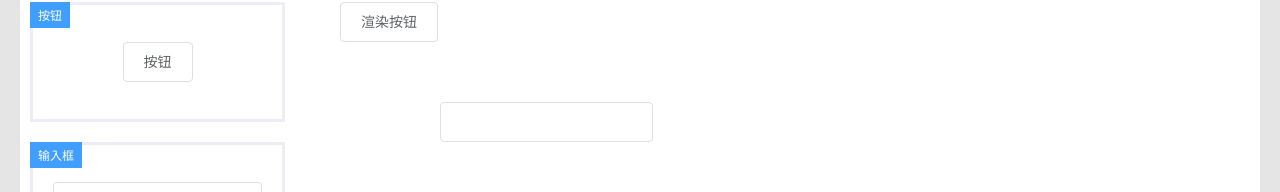
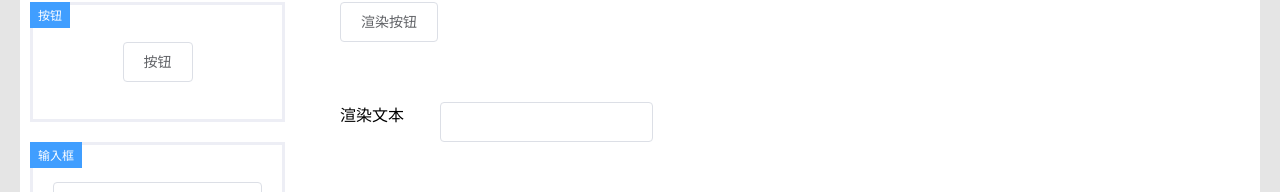
Before and after one commit to rockboom/vue-dragable, a Vue app: page / in a window 1280 px wide. Shown: the part 178-370 px from the top of the page. Built offline with nearby package versions, Linux system fonts and the light colour scheme.

Commit message:
editor: choosen status

```diff
--- a/src/App.vue
+++ b/src/App.vue
@@ -25,6 +25,11 @@ export default defineComponent({
                 },
                 blocks: [
                     {
+                        top: 200,
+                        left: 100,
+                        componentKey:'text'
+                    },
+                    {
                         top: 100,
                         left: 100,
                         componentKey:'button'
--- a/src/packages/visual-editor.tsx
+++ b/src/packages/visual-editor.tsx
@@ -2,7 +2,7 @@ import { computed, defineComponent, PropType, ref } from 'vue';
 import { useModel } from './utils/useModel';
 import { VisualEditorBlock } from './visual-editor-block';
 import "./visual-editor.scss"
-import { createNewBlock, VisualEditorComponent, VisualEditorConfig, VisualEditorModelValue } from './visual-editor.utils';
+import { createNewBlock, VisualEditorBlockData, VisualEditorComponent, VisualEditorConfig, VisualEditorModelValue } from './visual-editor.utils';
 
 
 export const VisualEditor = defineComponent({
@@ -22,6 +22,16 @@ export const VisualEditor = defineComponent({
             width: `${dataModel.value.container.width}px`,
             height: `${dataModel.value.container.height}px`,
         }));
+        const methods = {
+            clearFocus: (block?: VisualEditorBlockData) => {
+                let blocks = (dataModel.value.blocks || []);
+                if (blocks.length === 0) return;
+                if (!!block) {
+                    blocks = blocks.filter((item) => item != block);
+                }
+                blocks.forEach(block => block.focus = false);
+            }
+        }
         const menuDragier = (() => {
             let component = null as null | VisualEditorComponent;
             const containerHandler = {
@@ -69,6 +79,29 @@ export const VisualEditor = defineComponent({
 
             return blockHandler;
         })();
+        const focusHandler = (() => {
+            return {
+                container: {
+                    onMousedown: (e: MouseEvent) => {
+                        e.stopPropagation();
+                        e.preventDefault();
+                        methods.clearFocus();
+                    }
+                },
+                block: {
+                    onMousedown: (e: MouseEvent, block: VisualEditorBlockData) => {
+                        e.stopPropagation();
+                        e.preventDefault();
+                        if (e.shiftKey) {
+                            block.focus = !block.focus;
+                        } else {
+                            block.focus = true;
+                            methods.clearFocus(block);
+                        }
+                    }
+                }
+            }
+        })();
         return () => (
             <div class="visual-editor">
                 <div class="visual-editor-menu">
@@ -91,17 +124,28 @@ export const VisualEditor = defineComponent({
                 </div>
                 <div class="visual-editor-body">
                     <div class="visual-editor-content">
-                        <div class="visual-editor-container" style={containerStyle.value} ref={containerRef}>
+                        <div class="visual-editor-container"
+                            style={containerStyle.value}
+                            ref={containerRef}
+                            {...focusHandler.container}
+                        >
                             {!!dataModel.value.blocks && (
                                 dataModel.value.blocks.map((block, index) => (
-                                    <VisualEditorBlock config={props.config} block={block} key={index} />
+                                    <VisualEditorBlock
+                                        config={props.config}
+                                        block={block}
+                                        key={index}
+                                        {
+                                        ...{
+                                            onMousedown: (e: MouseEvent) => focusHandler.block.onMousedown(e, block)
+                                        }
+                                        }
+                                    />
                                 ))
                             )}
                         </div>
-
                     </div>
                 </div>
-            </div>
-        )
+            </div>)
     }
 });
```
Also changed, not shown: .eslintrc.js.
